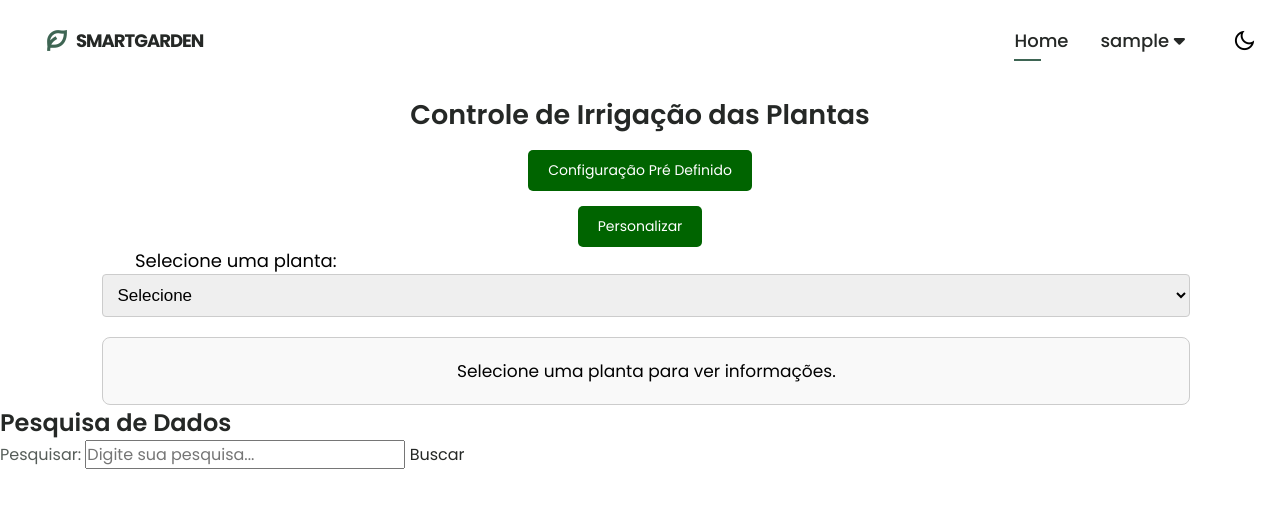
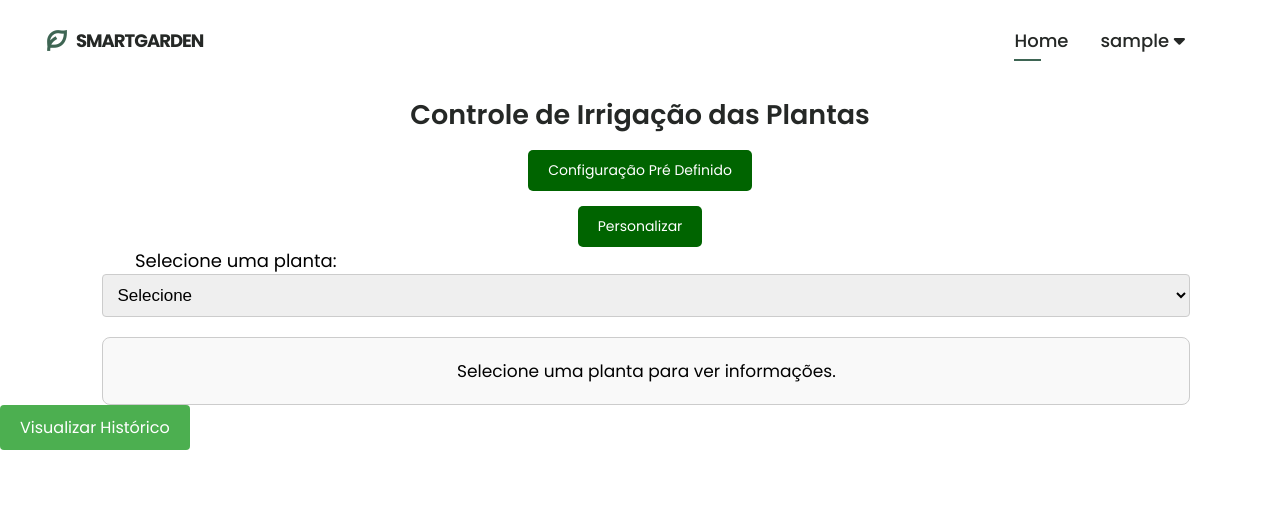
Before and after one commit to GabrielAlesiunas/SMARTGARDEN, a PHP site: page /controle.php in a window 1280 px wide. Shown: the top 508 px of the page. Run offline with PHP 8.4, Linux system fonts and the light colour scheme; a user stored in the database is signed in; data comes from the database, SQL or seed files in the repository; tables that the repository leaves empty hold one stand-in row (values such as "Sample post").

Commit message:
Tela Controle

```diff
--- a/assets/css/style Controle.css
+++ b/assets/css/style Controle.css
@@ -368,12 +368,21 @@ body.dark-theme {
 
 .dark-theme #plantInfo {
   background-color: rgb(187 187 187);
+  color: black;
+}
+
+.dark-theme .h2 {
+  color: black;
 }
 
 /* RESPONSIVIDADE DA TELA CONTROLE */
 
 /* FALTA FAZER 1920X1080 */
 @media screen and (max-width: 1920px) {
+  .HistPesquisa{
+    display: none;
+  }
+
   select {
     padding: 10px;
     border: 1px solid #ccc;
@@ -777,7 +786,7 @@ body.dark-theme {
 
   .nav__btns {
     font-size: 23px;
-    color: black;
+    color: white;
   }
 
   .nav__logo-icon {
@@ -1008,7 +1017,7 @@ body.dark-theme {
 
   .nav__btns {
     font-size: 23px;
-    color: black;
+    color: white;
   }
 
   .nav__logo-icon {
@@ -1239,7 +1248,7 @@ body.dark-theme {
 
   .nav__btns {
     font-size: 23px;
-    color: black;
+    color: white;
   }
 
   .nav__logo-icon {
@@ -1472,7 +1481,7 @@ body.dark-theme {
 
   .nav__btns {
     font-size: 23px;
-    color: black;
+    color: white;
   }
 
   .nav__logo-icon {
@@ -1685,7 +1694,7 @@ body.dark-theme {
 
   .nav__btns {
     font-size: 20px;
-    color: black;
+    color: white;
   }
 
   .nav__logo-icon {
@@ -1898,7 +1907,7 @@ body.dark-theme {
 
   .nav__btns {
     font-size: 20px;
-    color: black;
+    color: white;
   }
 
   .nav__logo-icon {
@@ -2123,7 +2132,7 @@ body.dark-theme {
 
   .nav__btns {
     font-size: 19px;
-    color: black;
+    color: white;
   }
 
   .nav__logo-icon {
@@ -2131,3 +2140,98 @@ body.dark-theme {
     font-size: 20px;
   }
 }
+
+
+
+table {
+  width: 100%;
+  border-collapse: collapse;
+  margin-top: 20px;
+}
+
+table, th, td {
+  border: 1px solid #ddd;
+}
+
+th, td {
+  padding: 12px;
+  text-align: left;
+}
+
+th {
+  background-color: #f2f2f2;
+}
+
+input[type="text"] {
+  padding: 8px;
+  margin-bottom: 10px;
+}
+
+button {
+  padding: 10px;
+  background-color: #4CAF50;
+  color: white;
+  border: none;
+  border-radius: 4px;
+  cursor: pointer;
+}
+
+button:hover {
+  background-color: #45a049;
+}
+
+
+
+.HistPesquisa {
+  max-width: 600px;
+  margin: 50px auto;
+  background-color: #fff;
+  border-radius: 8px;
+  box-shadow: 0 0 10px rgba(0, 0, 0, 0.1);
+  padding: 20px;
+  text-align: center;
+}
+
+h2 {
+  color: #333;
+  margin-bottom: 20px;
+}
+
+#formPesquisa {
+  display: flex;
+  justify-content: center;
+  align-items: center;
+  margin-bottom: 20px;
+}
+
+label {
+  margin-right: 10px;
+}
+
+input[type="text"] {
+  padding: 10px;
+  width: 200px;
+  border: 1px solid #ccc;
+  border-radius: 4px;
+  box-sizing: border-box;
+}
+
+button {
+  padding: 10px 20px;
+  background-color: #4CAF50;
+  color: white;
+  border: none;
+  border-radius: 4px;
+  cursor: pointer;
+}
+
+button:hover {
+  background-color: #45a049;
+}
+
+#resultadoPesquisa {
+  border: 1px solid #ccc;
+  border-radius: 4px;
+  padding: 10px;
+  background-color: #fff;
+}
--- a/assets/js/script Controle.js
+++ b/assets/js/script Controle.js
@@ -130,6 +130,7 @@ function enviarParaBanco() {
 }
 
 document.addEventListener('DOMContentLoaded', function () {
+  buscarDados();
   const isDarkMode = localStorage.getItem('darkMode') === 'enabled';
 
   if (isDarkMode) {
--- a/buscar_dados.php
+++ b/buscar_dados.php
@@ -9,7 +9,6 @@ if ($_SERVER["REQUEST_METHOD"] == "POST") {
     $result = $conexao->query($sql);
 
     if ($result->num_rows > 0) {
-        echo "<h3>Resultados da Pesquisa:</h3>";
         echo "<table class='table'>
             <thead>
                 <tr>
@@ -18,7 +17,7 @@ if ($_SERVER["REQUEST_METHOD"] == "POST") {
                     <th scope='col'>Temperatura</th>
                     <th scope='col'>Umidade</th>
                     <th scope='col'>Luminosidade</th>
-                </tr>;
+                </tr>
             </thead>";
 
         while ($row = $result->fetch_assoc()) {
@@ -33,8 +32,41 @@ if ($_SERVER["REQUEST_METHOD"] == "POST") {
 
         echo "</table>";
     } else {
-        echo "<p>Nenhum resultado encontrado.</p>";
+        echo "<p>Nenhum resultado encontrado para a pesquisa: $pesquisa</p>";
+    }
+} else {
+    $sql = "SELECT * FROM situacaoplanta";
+
+    $result = $conexao->query($sql);
+
+    if ($result->num_rows > 0) {
+        echo "<h3>Histórico Completo:</h3>";
+        echo "<table class='table'>
+            <thead>
+                <tr>
+                    <th scope='col'>Id Placa</th>
+                    <th scope='col'>Data</th>
+                    <th scope='col'>Temperatura</th>
+                    <th scope='col'>Umidade</th>
+                    <th scope='col'>Luminosidade</th>
+                </tr>
+            </thead>";
+
+        while ($row = $result->fetch_assoc()) {
+            echo "<tr>
+                    <td>{$row['fk_placa_id']}</td>
+                    <td>{$row['data']}</td>
+                    <td>{$row['temperatura']}</td>
+                    <td>{$row['umidade']}</td>
+                    <td>{$row['luminosidade']}</td>
+                </tr>";
+        }
+
+        echo "</table>";
+    } else {
+        echo "<p>Nenhum registro encontrado.</p>";
     }
 }
 
 $conexao->close();
+?>
--- a/controle.php
+++ b/controle.php
@@ -120,9 +120,10 @@ $conexao->close();
             <input class="btnAtualizar" type="button" value="Atualizar" onclick="enviarParaBanco()">
         </form>
 
+        <button class="btnHistorico" onclick="exibirHistorico()">Visualizar Histórico</button>
 
-        <div class="perfilUser">
-            <h2>Pesquisa de Dados</h2>
+        <div class="HistPesquisa">
+            <h2>Pesquisa de Histórico</h2>
 
             <form id="formPesquisa">
                 <label for="pesquisa">Pesquisar:</label>
@@ -142,15 +143,21 @@ $conexao->close();
             var pesquisa = document.getElementById("pesquisa").value;
 
             var xhr = new XMLHttpRequest();
-            xhr.onreadystatechange = function () {
+            xhr.onreadystatechange = function() {
                 if (xhr.readyState == 4 && xhr.status == 200) {
                     document.getElementById("resultadoPesquisa").innerHTML = xhr.responseText;
                 }
             };
 
+            // Sempre envie a solicitação para buscar_dados.php, mesmo que a pesquisa esteja vazia
             xhr.open("POST", "buscar_dados.php", true);
             xhr.setRequestHeader("Content-type", "application/x-www-form-urlencoded");
             xhr.send("pesquisa=" + pesquisa);
+        }
+
+        function exibirHistorico() {
+            var histPesquisa = document.querySelector('.HistPesquisa');
+            histPesquisa.style.display = (histPesquisa.style.display === 'none' || histPesquisa.style.display === '') ? 'block' : 'none';
         }
     </script>
 </body>
--- a/perfil.php
+++ b/perfil.php
@@ -75,6 +75,8 @@ mysqli_close($conexao);
             </div>
 
             <div class="nav__btns">
+                <i class="ri-moon-line change-theme" id="theme-button"></i>
+
                 <div class="nav__toggle" id="nav-toggle">
                     <i class="ri-menu-line"></i>
                 </div>
```
Also changed, not shown: assets/css/style TelaUser.css (+14 -1 lines), assets/js/script User.js (+23 -0 lines). Lines whose indentation alone changed are shown as unchanged.
